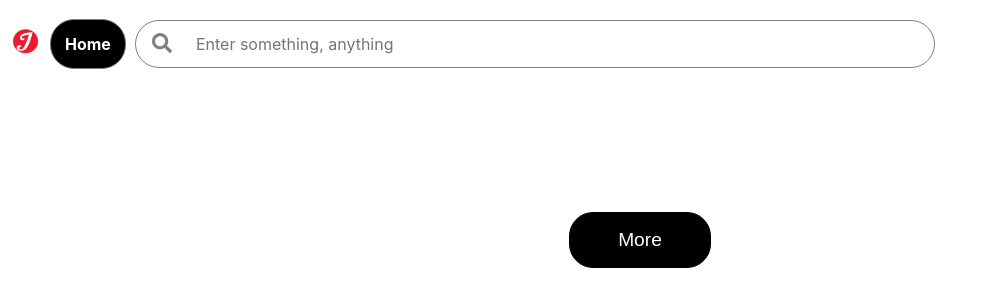
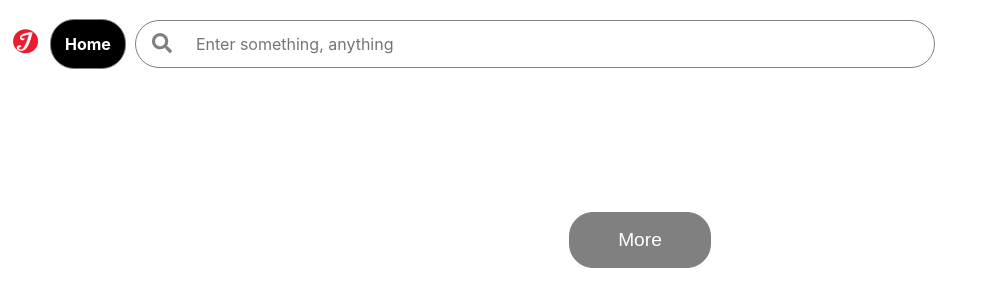
Before and after one commit to JinaZhu/jinterest, a plain HTML site: page index.html in a window 1280 px wide. In both pictures the pointer is over the button "More". Shown: the whole page, without its empty margins (0-985 px from the left). Drawn offline with Linux system fonts and the light colour scheme; no server answers.

Commit message:
styled buttons

```diff
--- a/style.css
+++ b/style.css
@@ -109,6 +109,11 @@ header h2 {
   cursor: pointer;
 }
 
+.more:hover {
+  background: gray;
+  border: 1px solid gray;
+}
+
 .search-bar {
   background: white;
   display: flex;
@@ -130,6 +135,10 @@ header h2 {
   background: black;
 }
 
+.home:hover {
+  background: gray;
+}
+
 a {
   text-decoration: none;
   color: black;
```
